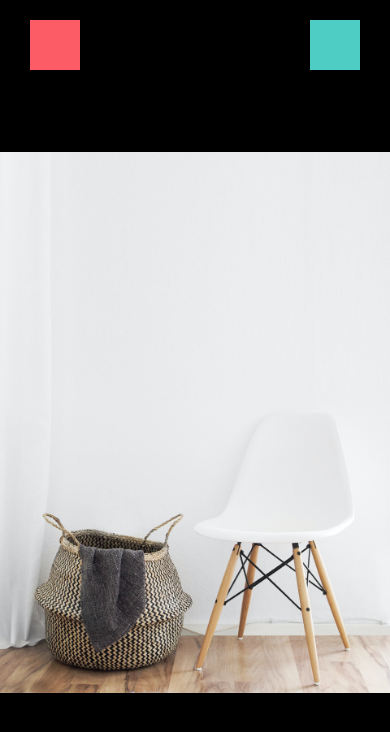
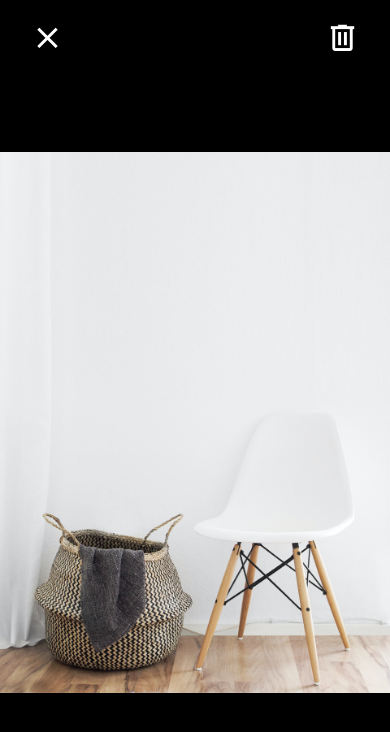
Before and after one commit to BackStabber99/DoneWithIt-ReactNative, a React Native app: screen / in a window 390 px wide. Shown: the top 732 px of the page. Built offline with nearby package versions, Linux system fonts and the light colour scheme.

Commit message:
basic styling done

```diff
--- /dev/null
+++ b/app/components/AppButton.js
@@ -0,0 +1,34 @@
+import React from 'react'
+import { Text, StyleSheet, TouchableOpacity } from 'react-native'
+
+import colors from "../config/colors"
+
+export default function AppButton({ title, onPress, color = "primary" }) {
+    return (
+        <TouchableOpacity
+            style={[styles.button, { backgroundColor: colors[color] }]}
+            onPress={onPress}
+        >
+
+            <Text style={styles.text}>{title}</Text>
+
+        </TouchableOpacity>
+    )
+}
+
+const styles = StyleSheet.create({
+    button: {
+        backgroundColor: colors.primary,
+        borderRadius: 25,
+        justifyContent: 'center',
+        alignItems: "center",
+        padding: 15,
+        width: '100%',
+        marginVertical: 7
+    }, text: {
+        color: colors.white,
+        fontSize: 18,
+        textTransform: "uppercase",
+        fontWeight: "bold",
+    }
+})
--- /dev/null
+++ b/app/components/AppText.js
@@ -0,0 +1,27 @@
+import React from 'react'
+import { View, Text, StyleSheet, Platform } from 'react-native'
+
+
+export default function AppText({ children, style }) {
+    return (
+        <Text style={[styles.text, style]}>{children}</Text>
+    )
+}
+
+const styles = StyleSheet.create({
+    text: {
+        // color: "tomato",
+        color: "black",
+        ...Platform.select({
+            ios: {
+                fontSize: 20,
+                fontFamily: "Avenir"
+            },
+            android: {
+                fontSize: 18,
+                fontFamily: "Roboto"
+            }
+        })
+
+    }
+})
--- /dev/null
+++ b/app/components/Card.js
@@ -0,0 +1,33 @@
+import React from 'react'
+import { View, Text, StyleSheet, Image } from 'react-native'
+import colors from '../config/colors'
+import AppText from './AppText'
+
+
+export default function Card({ title, subTitle, image }) {
+    return (
+        <View style={styles.card}>
+            <Image style={styles.image} source={image} />
+            <View style={styles.detailsContainer} >
+                <AppText>{title}</AppText>
+                <AppText>{subTitle}</AppText>
+            </View>
+        </View>
+    )
+}
+
+const styles = StyleSheet.create({
+    card: {
+        borderRadius: 15,
+        backgroundColor: colors.white,
+        marginBottom: 20,
+        overflow: "hidden"
+    },
+    image: {
+        width: "100%",
+        height: 200
+    },
+    detailsContainer: {
+        padding: 20,
+    }
+})
--- /dev/null
+++ b/app/components/ListItem.js
@@ -0,0 +1,38 @@
+import React from 'react'
+import { View, Text, StyleSheet, Image } from 'react-native'
+import colors from '../config/colors'
+import AppText from './AppText'
+
+const ListItem = ({ title, subTitle, image }) => {
+    return (
+        <View style={styles.container}>
+            <Image
+                style={styles.image}
+                source={image} />
+            <View >
+                <AppText style={styles.title}>{title}</AppText>
+                <AppText style={styles.subTitle}>{subTitle}</AppText>
+            </View>
+        </View>
+    )
+}
+
+export default ListItem
+
+const styles = StyleSheet.create({
+    container: {
+        flexDirection: "row",
+    },
+    image: {
+        width: 70,
+        height: 70,
+        borderRadius: 35,
+        marginRight: 10
+    },
+    title: {
+        fontWeight: "500"
+    },
+    subTitle: {
+        color: colors.medium
+    }
+})
--- a/app/config/colors.js
+++ b/app/config/colors.js
@@ -1,5 +1,7 @@
 export default {
     primary: "#fc5c65",
     secondary: "#4ecdc4",
-    black: "#000"
+    black: "#000",
+    white: "#ffffff",
+    medium: "#6e6969"
 }
--- /dev/null
+++ b/app/screens/ListingDetailsScreen.js
@@ -0,0 +1,52 @@
+import React from 'react'
+import { View, Text, Image, StyleSheet } from 'react-native'
+import AppText from '../components/AppText'
+import ListItem from '../components/ListItem'
+import colors from '../config/colors'
+
+const ListingDetailsScreen = ({ }) => {
+    return (
+
+        <View>
+            <Image
+                style={styles.image}
+                source={require("../assets/jacket.jpg")} />
+            <View style={styles.detailContainer}>
+                <AppText style={styles.title} >Red Jacket for sale</AppText>
+                <AppText style={styles.price}>$100</AppText>
+                <View style={styles.userContainer}>
+                    <ListItem
+                        image={require("../assets/jacket.jpg")}
+                        title="Mayank"
+                        subTitle="5 Listing"
+                    />
+                </View>
+            </View>
+        </View>
+    )
+}
+
+export default ListingDetailsScreen
+
+const styles = StyleSheet.create({
+    detailContainer: {
+        padding: 20
+    },
+    image: {
+        width: "100%",
+        height: 300
+    },
+    title: {
+        fontSize: 24,
+        fontWeight: "500"
+    },
+    price: {
+        color: colors.secondary,
+        fontWeight: "bold",
+        fontSize: 20,
+        marginVertical: 10
+    },
+    userContainer: {
+        marginVertical: 30
+    }
+})
--- a/app/screens/ViewImageScreen.js
+++ b/app/screens/ViewImageScreen.js
@@ -1,13 +1,22 @@
 import React from 'react'
 import { View, Image, StyleSheet } from 'react-native'
-
+import { MaterialCommunityIcons } from '@expo/vector-icons'
 import colors from '../config/colors'
 
 export default function ViewImageScreen() {
     return (
         <View style={styles.container}>
-            <View style={styles.closeIcon}></View>
-            <View style={styles.deleteIcon}></View>
+            <View style={styles.closeIcon}>
+                <MaterialCommunityIcons
+                    name="close"
+                    color="white"
+                    size={35} />
+            </View>
+            <View style={styles.deleteIcon}>
+                <MaterialCommunityIcons name="trash-can-outline"
+                    color="white"
+                    size={35} />
+            </View>
             <Image
                 resizeMode="contain"
                 style={styles.image}
@@ -19,9 +28,6 @@ export default function ViewImageScreen() {
 // // resizeMode="contain"
 const styles = StyleSheet.create({
     closeIcon: {
-        width: 50,
-        height: 50,
-        backgroundColor: colors.primary,
         position: "absolute",
         top: 20,
         left: 30
@@ -31,9 +37,7 @@ const styles = StyleSheet.create({
         flex: 1
     },
     deleteIcon: {
-        width: 50,
-        height: 50,
-        backgroundColor: colors.secondary,
+
         position: "absolute",
         top: 20,
         right: 30
--- a/app/screens/WelcomeScreen.js
+++ b/app/screens/WelcomeScreen.js
@@ -1,19 +1,23 @@
 import React from 'react'
 import { Image, ImageBackground, SafeAreaView, StyleSheet, Text, View } from 'react-native'
+import AppButton from '../components/AppButton'
 
 export default function WelcomeScreen() {
     return (
 
         <ImageBackground
+            blurRadius={2}
             style={styles.background}
             source={require("../assets/background.jpg")}
         >
             <View style={styles.logoContainer}>
                 <Image style={styles.logo} source={require('../assets/logo-red.png')} />
-                <Text>Sell What You Don't Need</Text>
+                <Text style={styles.tagLine}>Sell What You Don't Need</Text>
             </View>
-            <View style={styles.loginButton}></View>
-            <View style={styles.registerButton}></View>
+            <View style={styles.buttonsContainer}>
+                <AppButton title="Login" />
+                <AppButton title="Register" color="secondary" />
+            </View>
         </ImageBackground>
     )
 }
@@ -24,10 +28,9 @@ const styles = StyleSheet.create({
         justifyContent: "flex-end",
         alignItems: 'center'
     },
-    loginButton: {
-        width: "100%",
-        height: 70,
-        backgroundColor: "#FC5C65"
+    buttonsContainer: {
+        padding: 20,
+        width: '100%',
     },
     logo: {
         width: 100,
@@ -38,9 +41,9 @@ const styles = StyleSheet.create({
         top: 70,
         alignItems: "center"
     },
-    registerButton: {
-        width: "100%",
-        height: 70,
-        backgroundColor: "#4ecdc4"
+    tagLine: {
+        fontSize: 23,
+        fontWeight: "600",
+        paddingVertical: 20
     }
 })
```
Also changed, not shown: App.js (+10 -10 lines), app/assets/couch.jpg (added), app/assets/jacket.jpg (added).
